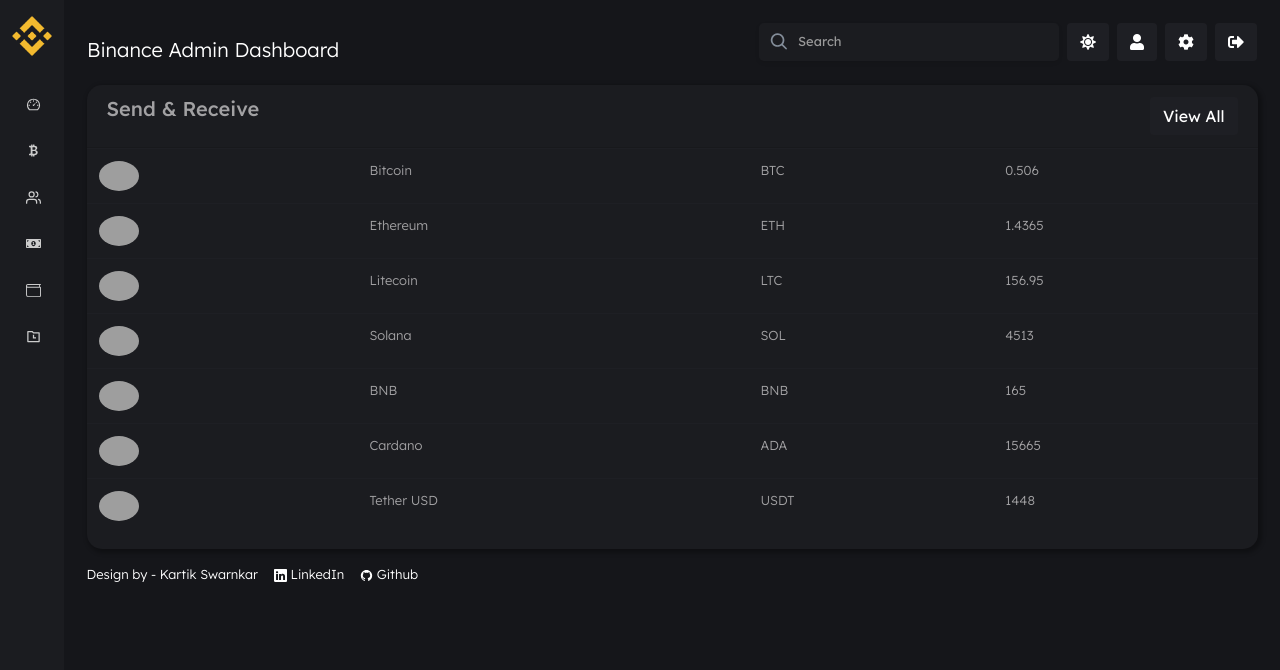
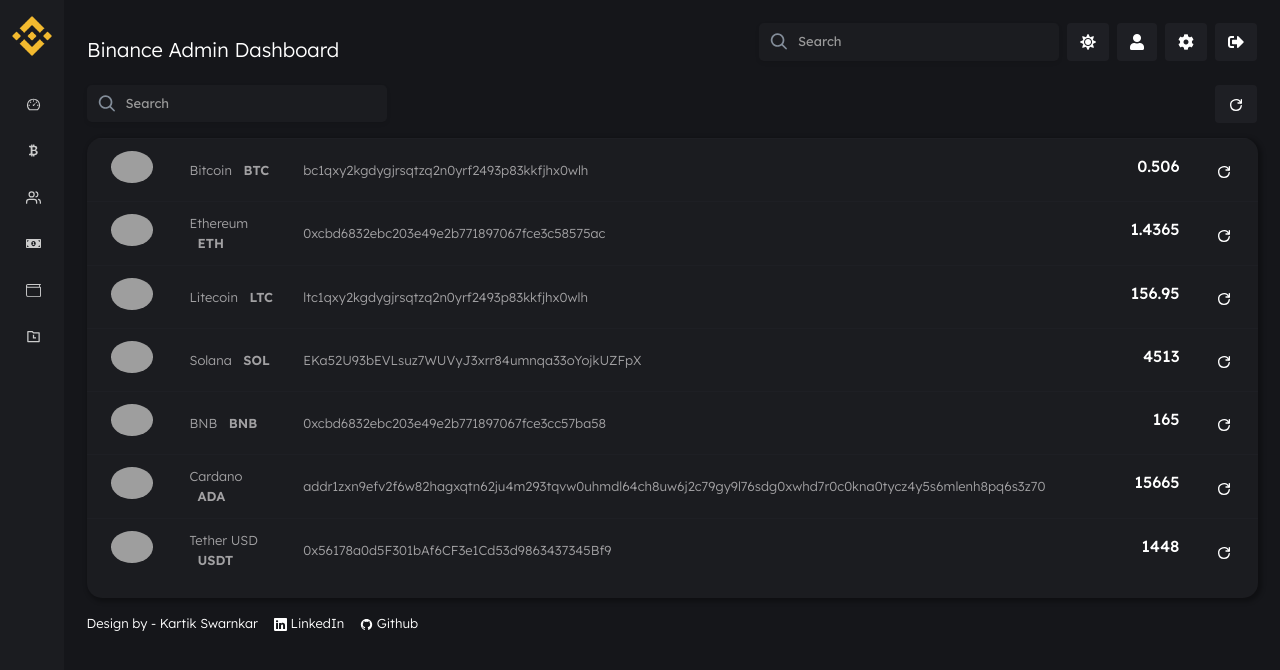
Before and after one commit to codeincrypt/exchange-admin-ui, a React (Create React App) app: page /crypto-balance in a window 1280 px wide. Shown: the top 670 px of the page. Built offline with nearby package versions, Linux system fonts and the light colour scheme; grey boxes are pictures that could not be loaded; some icons are missing.

Commit message:
loader, user view, crypto page

```diff
--- /dev/null
+++ b/src/Admin/Components/Loader.jsx
@@ -0,0 +1,16 @@
+import React from "react";
+
+const Loader = () => {
+  return (
+    <>
+    <div className="card text-center" style={{ paddingTop: 180, paddingBottom: 180 }}>
+      <div className="text-center mb-4">
+        <div class="lds-ripple"><div></div><div></div></div>
+      </div>
+      <h5 className="text-white font-weight-light">Loading...</h5>
+      </div>
+    </>
+  );
+};
+
+export default Loader;
--- a/src/Admin/CryptoBalance.jsx
+++ b/src/Admin/CryptoBalance.jsx
@@ -1,5 +1,5 @@
 import React from "react";
-import { Link } from "react-router-dom";
+import { TbReload } from "react-icons/tb";
 
 import cryptobalance from "../assets/json/cryptobalance.json";
 
@@ -7,34 +7,58 @@
   return (
     <div className="col-lg-12">
       <div className="row">
-        <div className="col-lg-12">
+        <div className="col-lg-4">
+          <div class="search mb-3">
+            <input class="input-elevated" type="text" placeholder="Search" />
+          </div>
+        </div>
+        <div className="col-lg-7"></div>
+        <div className="col-lg-1">
+          <button
+            className="btn btn-secondary float-right"
+            title="Reload all balance"
+          >
+            <TbReload />
+          </button>
+        </div>
+      </div>
       <div className="card">
-            <div className="card-header">
-              <span>
-                <span className="h5">Send & Receive</span>
-                <button className="btn btn-secondary float-right">
-                  View All
-                </button>
-              </span>
-            </div>
-            <table class="table">
+        <table class="table table-lg">
           <tbody>
             {cryptobalance.map((item, index) => (
               <tr>
-                    <td>
-                      <img src={item.icon} className="rounded-circle" style={{ width: "40px" }} />
+                <td width="8%" className="text-center">
+                  <img
+                    src={item.icon}
+                    alt={item.currency}
+                    className="rounded-circle"
+                    style={{ width: "42px" }}
+                  />
                 </td>
-                    <td>{item.currency}</td>
-                    <td>{item.asset}</td>
-                    <td>{item.balance}</td>
+                <td width="10%" className="align-middle">
+                  {item.currency}{" "}
+                  <span className="font-weight-bold ml-2">{item.asset}</span>{" "}
+                </td>
+                <td width="55%" className="align-middle">
+                  {item.address}
+                </td>
+                <td width="12%" className="align-middle text-center">
+                  <h6 className="text-white text-right">{item.balance}</h6>
+                </td>
+                <td width="5%" className="align-middle">
+                  <button
+                    className="btn text-white"
+                    title={`Reload ${item.currency} (${item.asset}) balance`}
+                  >
+                    <TbReload />
+                  </button>
+                </td>
               </tr>
             ))}
           </tbody>
         </table>
       </div>
     </div>
-      </div>
-    </div>
   );
 };
 
--- a/src/Admin/Users.jsx
+++ b/src/Admin/Users.jsx
@@ -86,7 +86,7 @@
                 </td>
                 <td className="text-center">
                   <Link
-                    to={`/users/${item.id}`}
+                    to={`/users/${item.userid}`}
                     className="btn btn-sm btn-secondary"
                   >
                     View
--- /dev/null
+++ b/src/Admin/UsersView.jsx
@@ -0,0 +1,99 @@
+import React, { useEffect } from "react";
+import users from "../assets/json/users.json";
+// eslint-disable-next-line
+import { Link, useParams } from "react-router-dom";
+import Loader from "./Components/Loader";
+
+const UsersView = () => {
+  const {id} = useParams()
+  const [profiledata, setData] = React.useState({})
+  const [loading, setLoading] = React.useState(true)
+
+  const getData = (id) => {
+    const profiledata = users.find((item) => item.userid === '6985')
+    setData(profiledata)
+    setTimeout(() => {
+      setLoading(false)
+    }, 1000)
+  }
+
+  useEffect(() => {
+    getData(id)
+  },[id])
+
+  return (
+    <div className="col-lg-12">
+      {loading ? (
+        <Loader />
+      ) : (
+      <div className="card p-5">
+        <div className="row justify-content-center">
+          <div className="col-lg-2">
+            <img
+              src="https://cdn1.iconfinder.com/data/icons/user-pictures/100/female1-512.png"
+              className="img-fluid" alt="profile"
+            />
+
+            <div className="my-4 text-center">
+              <h5>{profiledata.name}</h5>
+            </div>
+          </div>
+          <div className="col-lg-1"></div>
+          <div className="col-lg-7">
+            <div className="row">
+              <div className="col-lg-3">
+                <p>Email</p>
+              </div>
+              <div className="col-lg-9">
+                <h6>{profiledata.email}</h6>
+              </div>
+            </div>
+            <div className="row">
+              <div className="col-lg-3">
+                <p>User Id</p>
+              </div>
+              <div className="col-lg-9">
+                <h6>{profiledata.userid}</h6>
+              </div>
+            </div>
+              <div className="border-hr"></div>
+            <div className="row">
+              <div className="col-lg-4">
+                <p className="mb-1 mt-4">Mobile Number</p>
+                <h6>{profiledata.phone}</h6>
+              </div>
+              <div className="col-lg-4">
+                <p className="mb-1 mt-4">Date of Birth</p>
+                <h6>{profiledata.address.zipcode}</h6>
+              </div>
+              <div className="col-lg-4">
+
+              </div>
+            </div>
+            <div className="row">
+              <div className="col-lg-4">
+                <p className="mb-1 mt-4">Address</p>
+                <h6>
+                  {profiledata.address.street} {profiledata.address.city}
+                </h6>
+              </div>
+              <div className="col-lg-4">
+                <p className="mb-1 mt-4">State</p>
+                <h6>-</h6>
+              </div>
+              <div className="col-lg-4">
+                <p className="mb-1 mt-4">Country</p>
+                <h6>-</h6>
+              </div>
+            </div>
+          </div>
+        </div>
+      </div>
+
+      )}
+
+    </div>
+  );
+};
+
+export default UsersView;
--- a/src/Routers.js
+++ b/src/Routers.js
@@ -15,6 +15,7 @@
 import TwoFA from "./Admin/Setting/TwoFA";
 import AdminSetting from "./Admin/Setting/AdminSetting";
 import CryptoBalance from "./Admin/CryptoBalance";
+import UsersView from "./Admin/UsersView";
 
 export const AdminRouter = [
   {
@@ -45,6 +46,11 @@
   {
     path: "/users",
     component: Users,
+    exact: true,
+  },
+  {
+    path: "/users/:id",
+    component: UsersView,
     exact: true,
   },
   {
--- /dev/null
+++ b/src/assets/css/loader.css
@@ -0,0 +1,46 @@
+.lds-ripple {
+  display: inline-block;
+  position: relative;
+  width: 80px;
+  height: 80px;
+}
+.lds-ripple div {
+  position: absolute;
+  border: 4px solid #fff;
+  opacity: 1;
+  border-radius: 50%;
+  animation: lds-ripple 1s cubic-bezier(0, 0.2, 0.8, 1) infinite;
+}
+.lds-ripple div:nth-child(2) {
+  animation-delay: -0.5s;
+}
+@keyframes lds-ripple {
+  0% {
+    top: 36px;
+    left: 36px;
+    width: 0;
+    height: 0;
+    opacity: 0;
+  }
+  4.9% {
+    top: 36px;
+    left: 36px;
+    width: 0;
+    height: 0;
+    opacity: 0;
+  }
+  5% {
+    top: 36px;
+    left: 36px;
+    width: 0;
+    height: 0;
+    opacity: 1;
+  }
+  100% {
+    top: 0px;
+    left: 0px;
+    width: 72px;
+    height: 72px;
+    opacity: 0;
+  }
+}
--- a/src/assets/import.css
+++ b/src/assets/import.css
@@ -2,4 +2,5 @@
 @import url('./css/adminlte.min.css');
 @import url('./css/style.css');
 @import url('./css/steps.css');
+@import url('./css/loader.css');
 @import url('./css/fontawesome-free/css/all.min.css');
```
Lines whose indentation alone changed are shown as unchanged.
